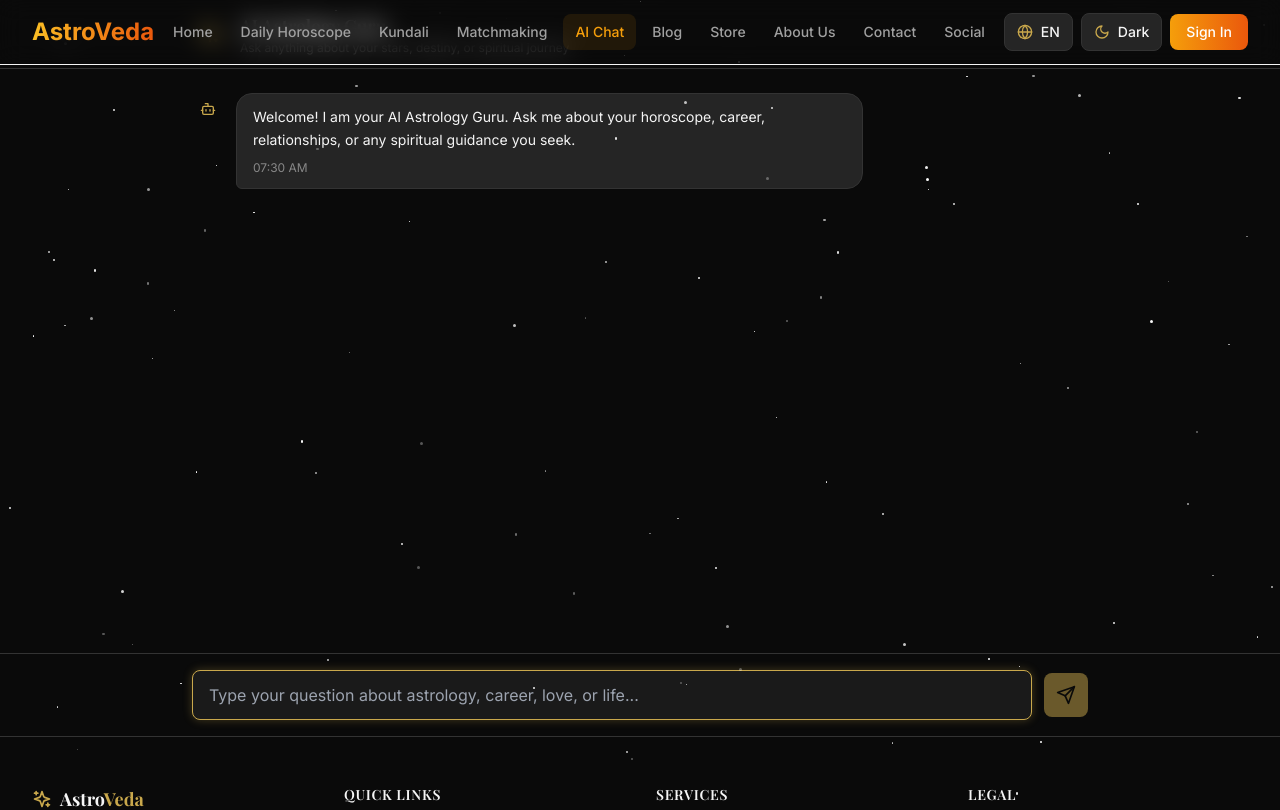
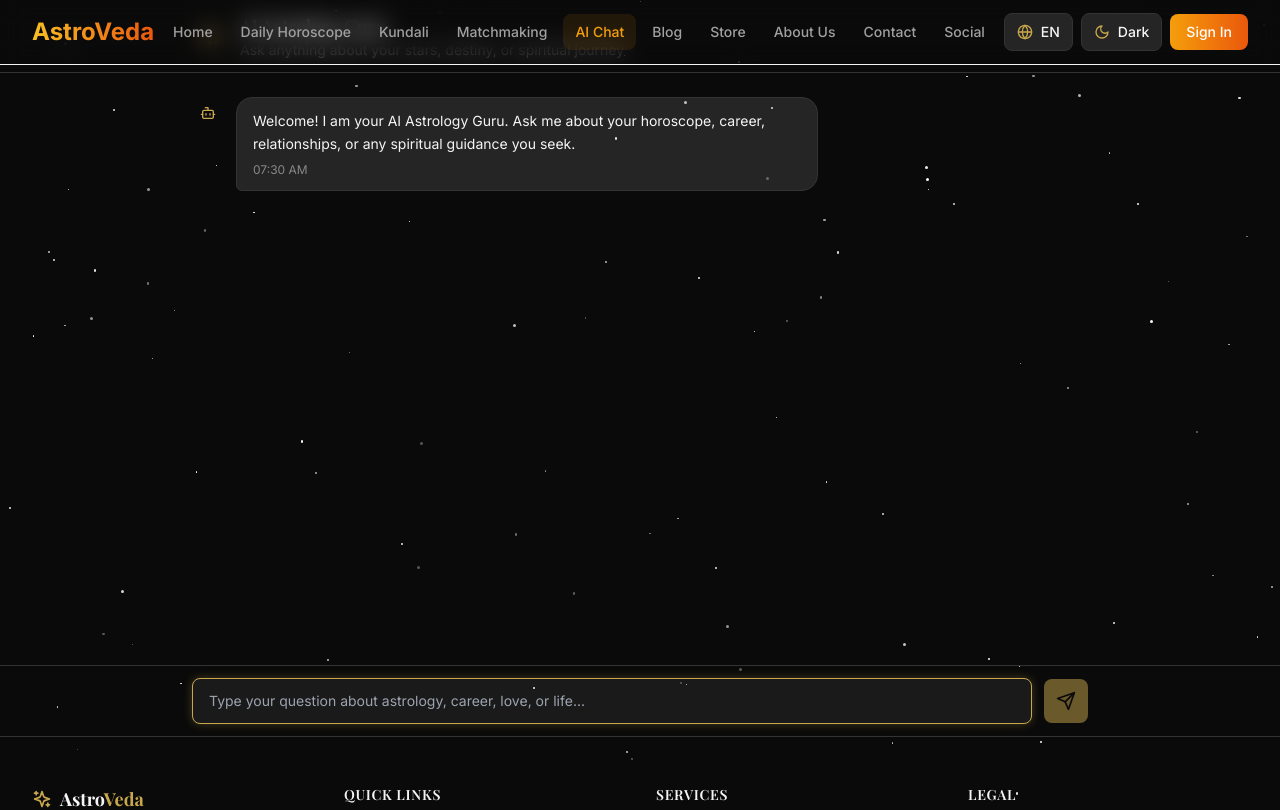
Before and after one commit to seetu09/astro-sage-ai, a Next.js app: page /chat in a window 1280 px wide. Shown: the top 810 px of the page. Built offline with nearby package versions, Linux system fonts and the light colour scheme; a web font is replaced by a local one.

Commit message:
Refactor chat page layout and styles

```diff
--- a/app/chat/page.tsx
+++ b/app/chat/page.tsx
@@ -16,7 +16,7 @@
   en: [
     "The stars indicate a period of transformation for you. Jupiter's influence in your chart suggests growth in your career sector. Focus on long-term goals rather than immediate gratification.",
     "Your Moon sign reveals deep emotional currents today. It's an excellent time for introspection and spiritual practices. Consider meditation or journaling to process these energies.",
-    "Venus is favorably positioned for matters of the heart. If you're single, new romantic opportunities may present themselves. Those in relationships should focus on deepening their emotional connection.",
+    "Venus favorably positioned for matters of the heart. If you're single, new romantic opportunities may present themselves. Those in relationships should focus on deepening their emotional connection.",
     "Saturn's transit through your 6th house emphasizes health and daily routines. This is an ideal time to establish better habits around diet, exercise, and work-life balance.",
     "Mercury retrograde is affecting your communication sector. Be extra mindful in important conversations and double-check all written communications.",
     "Your Mars placement suggests high energy and motivation today. Channel this into productive activities rather than conflicts. Physical exercise will help balance this fiery energy constructively.",
@@ -24,11 +24,11 @@
     "A favorable aspect between Jupiter and your Sun sign brings optimism and expansion. This is an excellent time for learning, teaching, or embarking on educational pursuits.",
   ],
   hi: [
-    "सितारे आपके लिए परिवर्तन की अवधि का संकेत देते हैं। आपकी कुंडली में बृहस्पति का प्रभाव करियर क्षेत्र में विकास का संकेत देता है।",
-    "आपका चंद्र राशि आज गहरी भावनात्मक धाराओं का खुलासा करता है। आत्मनिरीक्षण और आध्यात्मिक अभ्यास के लिए यह एक उत्कृष्ट समय है।",
-    "दिल के मामलों के लिए शुक्र अनुकूल स्थिति में है। यदि आप अकेले हैं, तो नए रोमांटिक अवसर प्रस्तुत हो सकते हैं।",
-    "आपके 6वें भाव से शनि का गोचर स्वास्थ्य और दैनिक दिनचर्या पर जोर देता है।",
-    "बुध वक्री आपके संचार क्षेत्र को प्रभावित कर रहा है। महत्वपूर्ण बातचीत में अतिरिक्त सचेत रहें।",
+    "सितारे आपके लिए परिवर्तन की अवधि का संकेत देते हैं। आपकी कुंडली में बृहस्पति का प्रभाव करियर क्षेत्र में विकास का संकेत देता है। तत्काल संतुष्टि के बजाय दीर्घकालिक लक्ष्यों पर ध्यान केंद्रित करें।",
+    "आपकी चंद्र राशि आज गहरी भावनात्मक धाराओं का खुलासा करती है। आत्मनिरीक्षण और आध्यात्मिक अभ्यास के लिए यह एक उत्कृष्ट समय है। इन ऊर्जाओं को प्रोसेस करने के लिए ध्यान या जर्नलिंग पर विचार करें।",
+    "दिल के मामलों के लिए शुक्र अनुकूल स्थिति में है। यदि आप अकेले हैं, तो नए रोमांटिक अवसर प्रस्तुत हो सकते हैं। रिश्तों में रहने वालों को अपनी भावनात्मक जुड़ाव को गहरा करने पर ध्यान देना चाहिए।",
+    "आपके 6वें भाव से शनि का गोचर स्वास्थ्य और दैनिक दिनचर्या पर जोर देता है। आहार, व्यायाम और कार्य-जीवन संतुलन के लिए बेहतर आदतें विकसित करने का यह आदर्श समय है।",
+    "बुध वक्री आपके संचार क्षेत्र को प्रभावित कर रहा है। महत्वपूर्ण बातचीत में अतिरिक्त सचेत रहें और सभी लिखित संचार की दोबारा जांच करें।",
   ],
 };
 
@@ -80,37 +80,67 @@
   const handleKeyDown = (e: React.KeyboardEvent) => { if (e.key === 'Enter' && !e.shiftKey) { e.preventDefault(); handleSend(); } };
 
   return (
-    <div className="h-[calc(100vh-4rem)] flex flex-col">
-      <div className="border-b border-[var(--border)] bg-[var(--bg-secondary)]/50 px-4 py-3">
-        <div className="max-w-4xl mx-auto flex items-center gap-3">
-          <div className="p-2 rounded-full bg-[var(--accent)]/10"><Sparkles className="w-5 h-5 text-[var(--accent)]" /></div>
+    <div className="h-[calc(100vh-3.5rem)] sm:h-[calc(100vh-4rem)] flex flex-col">
+      {/* Header */}
+      <div className="border-b border-[var(--border)] bg-[var(--bg-secondary)]/50 px-3 sm:px-4 py-2.5 sm:py-3">
+        <div className="max-w-4xl mx-auto flex items-center gap-2 sm:gap-3">
+          <div className="p-1.5 sm:p-2 rounded-full bg-[var(--accent)]/10">
+            <Sparkles className="w-4 h-4 sm:w-5 sm:h-5 text-[var(--accent)]" />
+          </div>
           <div>
-            <h1 className="text-lg font-semibold text-[var(--text-primary)]">{t.chat.title}</h1>
-            <p className="text-xs text-[var(--text-muted)]">{t.chat.subtitle}</p>
+            <h1 className="text-base sm:text-lg font-semibold text-[var(--text-primary)]">{t.chat.title}</h1>
+            <p className="text-xs sm:text-sm text-[var(--text-muted)]">{t.chat.subtitle}</p>
           </div>
         </div>
       </div>
 
-      <div className="flex-1 overflow-y-auto scrollbar-thin px-4 py-6">
-        <div className="max-w-4xl mx-auto space-y-6">
+      {/* Messages */}
+      <div className="flex-1 overflow-y-auto scrollbar-thin px-3 sm:px-4 py-4 sm:py-6">
+        <div className="max-w-4xl mx-auto space-y-4 sm:space-y-6">
           <AnimatePresence>
             {messages.map((message) => (
-              <motion.div key={message.id} initial={{ opacity: 0, y: 10 }} animate={{ opacity: 1, y: 0 }} className={`flex gap-3 ${message.role === 'user' ? 'justify-end' : 'justify-start'}`}>
-                {message.role === 'assistant' && <div className="flex-shrink-0 w-8 h-8 rounded-full bg-[var(--accent)]/10 flex items-center justify-center"><Bot className="w-4 h-4 text-[var(--accent)]" /></div>}
-                <div className={`max-w-[80%] sm:max-w-[70%] px-4 py-3 rounded-2xl ${message.role === 'user' ? 'bg-[var(--accent)] text-[var(--bg-primary)] rounded-br-md' : 'bg-[var(--bg-card)] border border-[var(--border)] text-[var(--text-primary)] rounded-bl-md'}`}>
+              <motion.div
+                key={message.id}
+                initial={{ opacity: 0, y: 10 }}
+                animate={{ opacity: 1, y: 0 }}
+                className={`flex gap-2 sm:gap-3 ${message.role === 'user' ? 'justify-end' : 'justify-start'}`}
+              >
+                {message.role === 'assistant' && (
+                  <div className="flex-shrink-0 w-7 h-7 sm:w-8 sm:h-8 rounded-full bg-[var(--accent)]/10 flex items-center justify-center">
+                    <Bot className="w-3.5 h-3.5 sm:w-4 sm:h-4 text-[var(--accent)]" />
+                  </div>
+                )}
+                <div className={`max-w-[85%] sm:max-w-[75%] md:max-w-[65%] px-3 sm:px-4 py-2.5 sm:py-3 rounded-2xl ${
+                  message.role === 'user'
+                    ? 'bg-[var(--accent)] text-[var(--bg-primary)] rounded-br-md'
+                    : 'bg-[var(--bg-card)] border border-[var(--border)] text-[var(--text-primary)] rounded-bl-md'
+                }`}>
                   <p className="text-sm leading-relaxed whitespace-pre-wrap">{message.content}</p>
-                  <div className={`text-xs mt-2 ${message.role === 'user' ? 'text-[var(--bg-primary)]/60' : 'text-[var(--text-muted)]'}`}>{message.timestamp.toLocaleTimeString([], { hour: '2-digit', minute: '2-digit' })}</div>
+                  <div className={`text-[10px] sm:text-xs mt-1.5 ${
+                    message.role === 'user' ? 'text-[var(--bg-primary)]/60' : 'text-[var(--text-muted)]'
+                  }`}>
+                    {message.timestamp.toLocaleTimeString([], { hour: '2-digit', minute: '2-digit' })}
+                  </div>
                 </div>
-                {message.role === 'user' && <div className="flex-shrink-0 w-8 h-8 rounded-full bg-[var(--accent)] flex items-center justify-center"><User className="w-4 h-4 text-[var(--bg-primary)]" /></div>}
+                {message.role === 'user' && (
+                  <div className="flex-shrink-0 w-7 h-7 sm:w-8 sm:h-8 rounded-full bg-[var(--accent)] flex items-center justify-center">
+                    <User className="w-3.5 h-3.5 sm:w-4 sm:h-4 text-[var(--bg-primary)]" />
+                  </div>
+                )}
               </motion.div>
             ))}
           </AnimatePresence>
 
           {isLoading && (
-            <motion.div initial={{ opacity: 0 }} animate={{ opacity: 1 }} className="flex items-center gap-3">
-              <div className="w-8 h-8 rounded-full bg-[var(--accent)]/10 flex items-center justify-center"><Bot className="w-4 h-4 text-[var(--accent)]" /></div>
-              <div className="bg-[var(--bg-card)] border border-[var(--border)] rounded-2xl rounded-bl-md px-4 py-3">
-                <div className="flex items-center gap-2 text-sm text-[var(--text-muted)]"><Loader2 className="w-4 h-4 animate-spin" />{t.chat.loading}</div>
+            <motion.div initial={{ opacity: 0 }} animate={{ opacity: 1 }} className="flex items-center gap-2 sm:gap-3">
+              <div className="flex-shrink-0 w-7 h-7 sm:w-8 sm:h-8 rounded-full bg-[var(--accent)]/10 flex items-center justify-center">
+                <Bot className="w-3.5 h-3.5 sm:w-4 sm:h-4 text-[var(--accent)]" />
+              </div>
+              <div className="bg-[var(--bg-card)] border border-[var(--border)] rounded-2xl rounded-bl-md px-3 sm:px-4 py-2.5 sm:py-3">
+                <div className="flex items-center gap-2 text-xs sm:text-sm text-[var(--text-muted)]">
+                  <Loader2 className="w-3.5 h-3.5 sm:w-4 sm:h-4 animate-spin" />
+                  {t.chat.loading}
+                </div>
               </div>
             </motion.div>
           )}
@@ -118,10 +148,28 @@
         </div>
       </div>
 
-      <div className="border-t border-[var(--border)] bg-[var(--bg-secondary)]/50 px-4 py-4">
-        <div className="max-w-4xl mx-auto flex items-center gap-3">
-          <input ref={inputRef} type="text" value={input} onChange={(e) => setInput(e.target.value)} onKeyDown={handleKeyDown} placeholder={t.chat.placeholder} disabled={isLoading} className="flex-1 astro-input py-3 px-4" />
-          <motion.button whileHover={{ scale: 1.05 }} whileTap={{ scale: 0.95 }} onClick={handleSend} disabled={isLoading || !input.trim()} className="p-3 rounded-lg bg-[var(--accent)] text-[var(--bg-primary)] hover:bg-[var(--accent-hover)] disabled:opacity-50 disabled:cursor-not-allowed transition-all"><Send className="w-5 h-5" /></motion.button>
+      {/* Input */}
+      <div className="border-t border-[var(--border)] bg-[var(--bg-secondary)]/50 px-3 sm:px-4 py-2.5 sm:py-3">
+        <div className="max-w-4xl mx-auto flex items-center gap-2 sm:gap-3">
+          <input
+            ref={inputRef}
+            type="text"
+            value={input}
+            onChange={(e) => setInput(e.target.value)}
+            onKeyDown={handleKeyDown}
+            placeholder={t.chat.placeholder}
+            disabled={isLoading}
+            className="flex-1 astro-input py-2.5 sm:py-3 px-3 sm:px-4 text-sm"
+          />
+          <motion.button
+            whileHover={{ scale: 1.05 }}
+            whileTap={{ scale: 0.95 }}
+            onClick={handleSend}
+            disabled={isLoading || !input.trim()}
+            className="p-2.5 sm:p-3 rounded-lg bg-[var(--accent)] text-[var(--bg-primary)] hover:bg-[var(--accent-hover)] disabled:opacity-50 disabled:cursor-not-allowed transition-all flex-shrink-0"
+          >
+            <Send className="w-4 h-4 sm:w-5 sm:h-5" />
+          </motion.button>
         </div>
       </div>
     </div>
```
